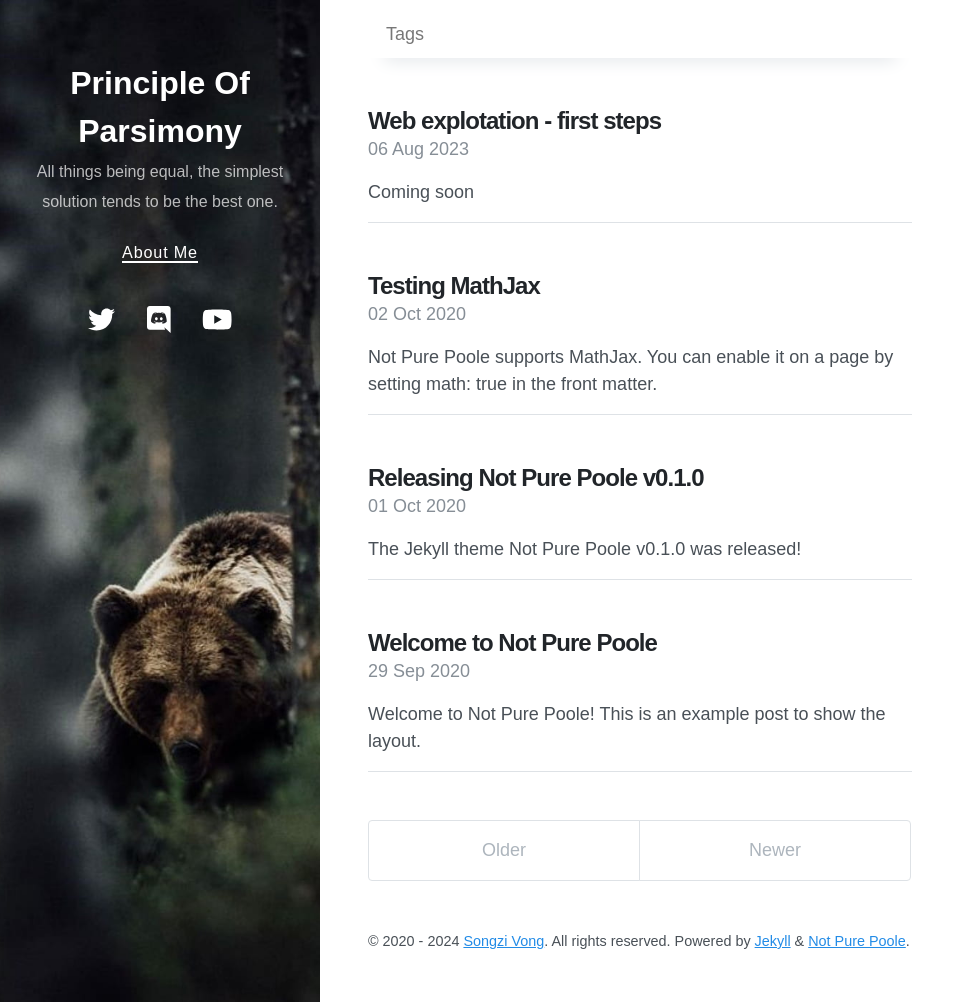
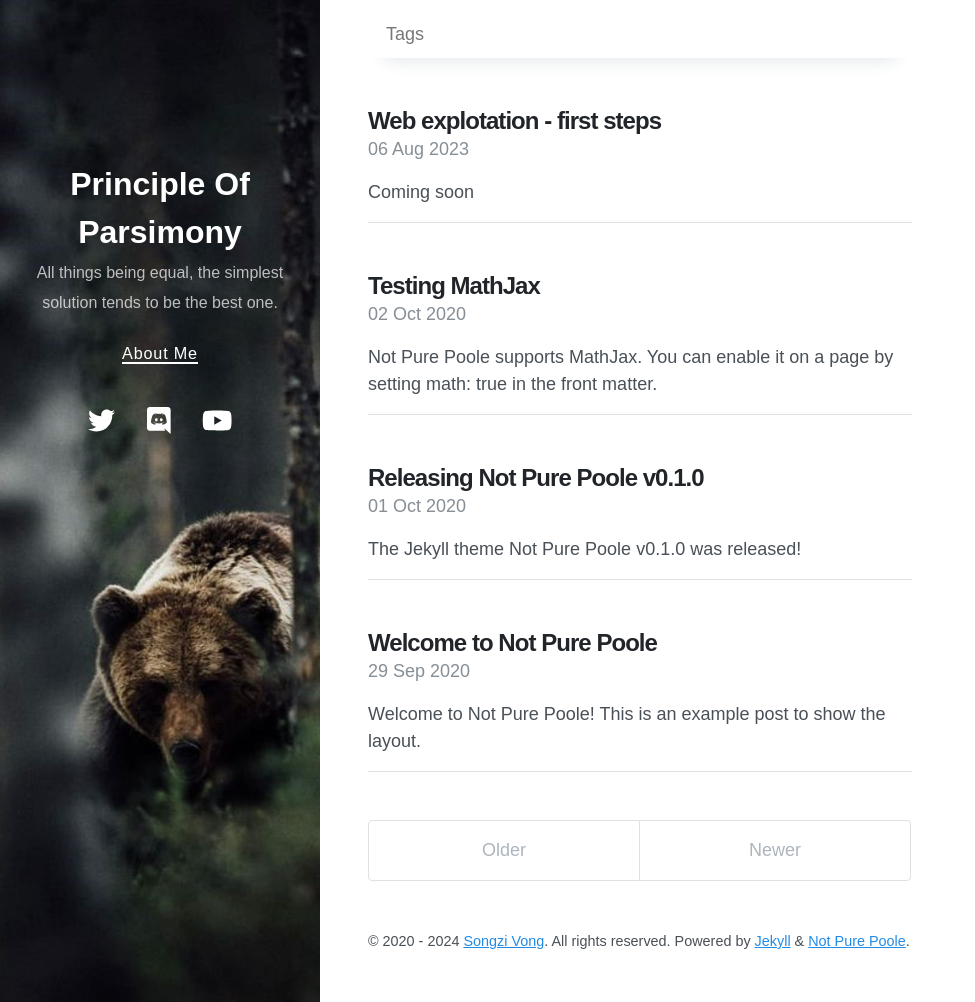
Before and after one commit to InfoSecGopNik/CTF, a Jekyll site: the page built from index.html, in a window 1280 px wide and 1002 px high. Shown: the whole window, without its empty margins (0-975 px from the left). Built offline with Jekyll 4.4.1, drawn with Linux system fonts in a browser that asks for light colours; nearby versions of some CDN libraries; the list of posts is cut into pages by our own code.

Commit message:
Update _sidebar.scss

```diff
--- a/_sass/_sidebar.scss
+++ b/_sass/_sidebar.scss
@@ -4,7 +4,7 @@
 
 .masthead {
   text-align: center;
-  margin: 15% auto auto;
+  margin: 50% auto auto;
   width: 100%;
 
   a {
```
